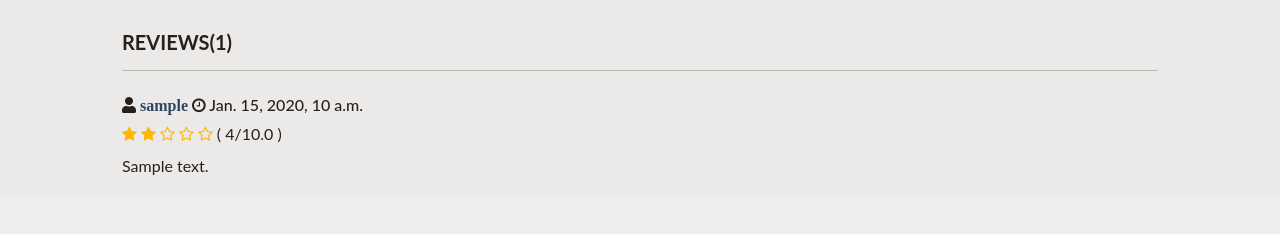
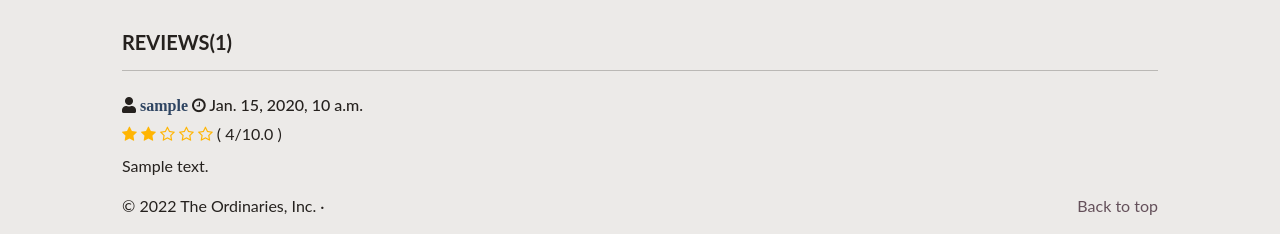
Before and after one commit to rahafv/The-Ordinaries, a Django app: template bookclub/templates/book_details.html in a window 1280 px wide. Shown: the part 886-1120 px from the top of the page. Before the commit the page ends 1061 px from the top, so only its background shows below. Run offline with Django 3.2, Linux system fonts and the light colour scheme; the template is opened without the code that fills it: most values are stand-ins (such as "Sample title", 1, 10 or a date in 2020); grey boxes marked "Sample" are stand-in pictures; some libraries are stand-ins or nearby versions.

Commit message:
fix general book and club templates

```diff
--- a/bookclub/templates/base_content.html
+++ b/bookclub/templates/base_content.html
@@ -4,5 +4,8 @@
   {% include 'partials/messages.html' %}
   {% block content %}
   {% endblock %}
-
+  <footer class="container">
+    <p class="float-end"><a style = "color: #64505a" href="#">Back to top </a></p>
+    <p>&copy; 2022 The Ordinaries, Inc. &middot; </p>
+  </footer>
  {% endblock %}
--- a/bookclub/templates/books.html
+++ b/bookclub/templates/books.html
@@ -7,7 +7,7 @@
 {% block content %}
 
 
-
+{% if general %}
 <h1 class="fw-light center bg-purple" style="text-align: center;">Books</h1>
 <div class="carousel-inner" style="top: -8px;">
   <div class="carousel-item active">
@@ -32,8 +32,6 @@
 </div>
 
 
-
-{% if general %}
   <div class="container">
     <div class="row py-lg-5">
       <div class="col-lg-6 col-md-8 mx-auto">
--- a/bookclub/templates/clubs.html
+++ b/bookclub/templates/clubs.html
@@ -7,7 +7,7 @@
 {% block content %}
 {% load humanize %}
 
-
+{% if general %}
 <h1 class="fw-light center bg-purple" style="text-align: center;">Clubs</h1>
 <div class="carousel-inner" style="top: -8px;">
   <div class="carousel-item active">
@@ -30,7 +30,7 @@
   </div>
 </div>
 
-{% if general %}
+
   <div class="container">
     <div class="row py-lg-5">
       <div class="col-lg-6 col-md-8 mx-auto">
```
